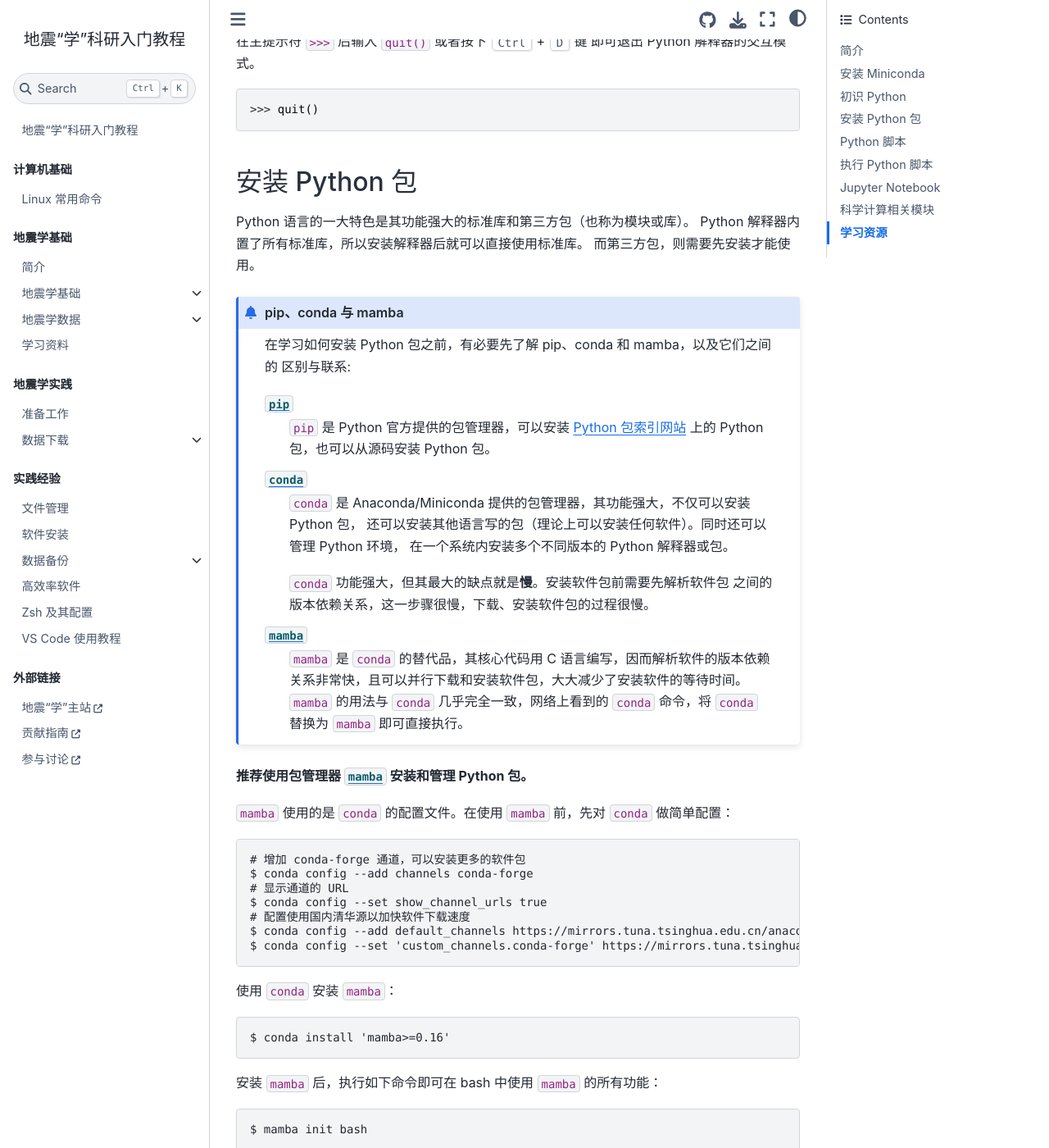
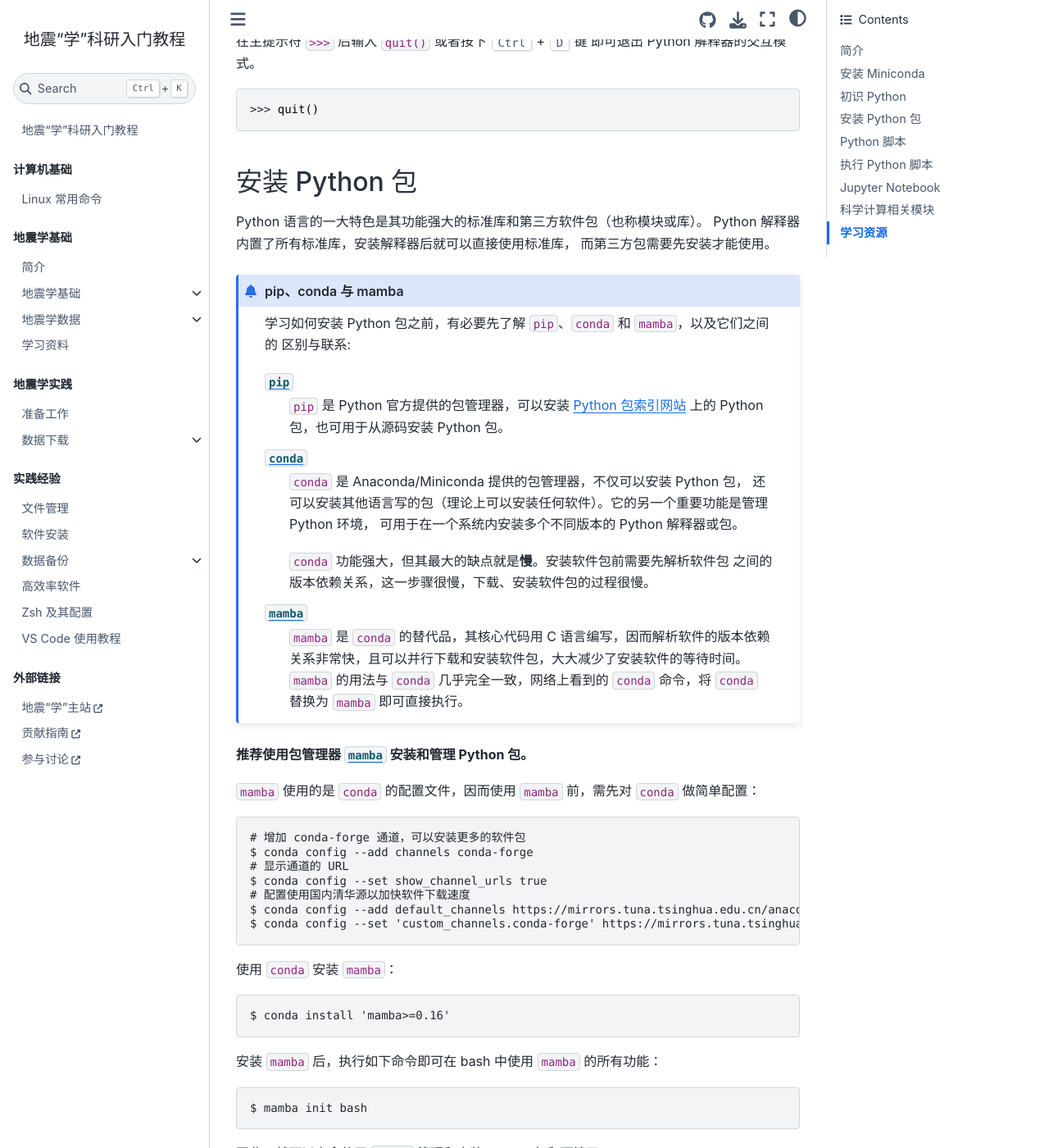
Before and after one commit to seismo-learn/seismology101, a Jupyter Book: the page built from source/programming/python.md, in a window 1280 px wide and 1400 px high, scrolled down 2551 px. Shown: the whole window at 82% size. Built offline with Jupyter Book 1.0.4 settings and Sphinx 7.4.7 and the Sphinx Book theme 1.1.4, drawn with Linux system fonts in a browser that asks for light colours; pages that are not in the unit, such as notebooks, are missing from menus.

Commit message:
Apply suggestions from code review
Co-authored-by: Yao Jiayuan <coreman.seism@gmail.com>

````diff
--- a/source/programming/python.md
+++ b/source/programming/python.md
@@ -141,23 +141,23 @@ C 语言使用大括号 `{ }` 划分代码块，而 Python 中使用缩进划分
 
 ## 安装 Python 包
 
-Python 语言的一大特色是其功能强大的标准库和第三方包（也称为模块或库）。
-Python 解释器内置了所有标准库，所以安装解释器后就可以直接使用标准库。
-而第三方包，则需要先安装才能使用。
+Python 语言的一大特色是其功能强大的标准库和第三方软件包（也称模块或库）。
+Python 解释器内置了所有标准库，安装解释器后就可以直接使用标准库，
+而第三方包需要先安装才能使用。
 
 :::{admonition} pip、conda 与 mamba
 
-在学习如何安装 Python 包之前，有必要先了解 pip、conda 和 mamba，以及它们之间的
+学习如何安装 Python 包之前，有必要先了解 `pip`、`conda` 和 `mamba`，以及它们之间的
 区别与联系:
 
 [`pip`](https://pip.pypa.io/)
 : `pip` 是 Python 官方提供的包管理器，可以安装 [Python 包索引网站](https://pypi.org/) 上的
-  Python 包，也可以从源码安装 Python 包。
+  Python 包，也可用于从源码安装 Python 包。
 
 [`conda`](https://docs.conda.io/)
-: `conda` 是 Anaconda/Miniconda 提供的包管理器，其功能强大，不仅可以安装 Python 包，
-  还可以安装其他语言写的包（理论上可以安装任何软件）。同时还可以管理 Python 环境，
-  在一个系统内安装多个不同版本的 Python 解释器或包。
+: `conda` 是 Anaconda/Miniconda 提供的包管理器，不仅可以安装 Python 包，
+  还可以安装其他语言写的包（理论上可以安装任何软件）。它的另一个重要功能是管理 Python 环境，
+  可用于在一个系统内安装多个不同版本的 Python 解释器或包。
 
   `conda` 功能强大，但其最大的缺点就是**慢**。安装软件包前需要先解析软件包
   之间的版本依赖关系，这一步骤很慢，下载、安装软件包的过程很慢。
@@ -171,7 +171,7 @@ Python 解释器内置了所有标准库，所以安装解释器后就可以直
 
 **推荐使用包管理器 [`mamba`](https://mamba.readthedocs.org/) 安装和管理 Python 包。**
 
-`mamba` 使用的是 `conda` 的配置文件。在使用 `mamba` 前，先对 `conda` 做简单配置：
+`mamba` 使用的是 `conda` 的配置文件，因而使用 `mamba` 前，需先对 `conda` 做简单配置：
 ```
 # 增加 conda-forge 通道，可以安装更多的软件包
 $ conda config --add channels conda-forge
````
